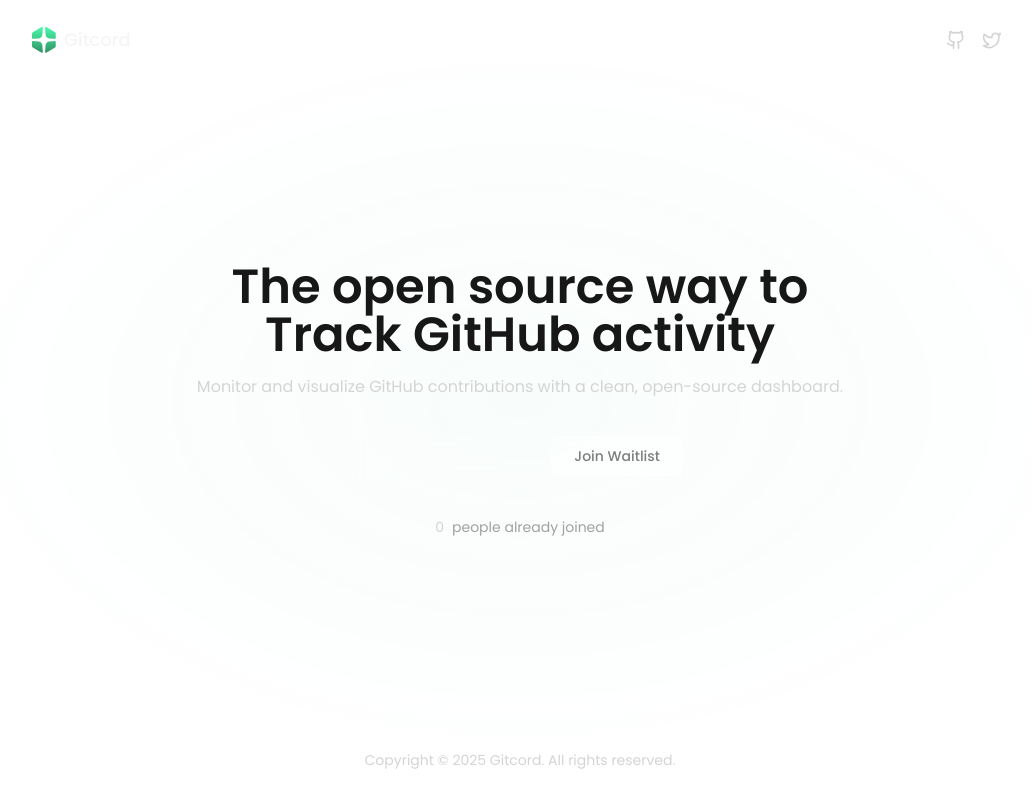
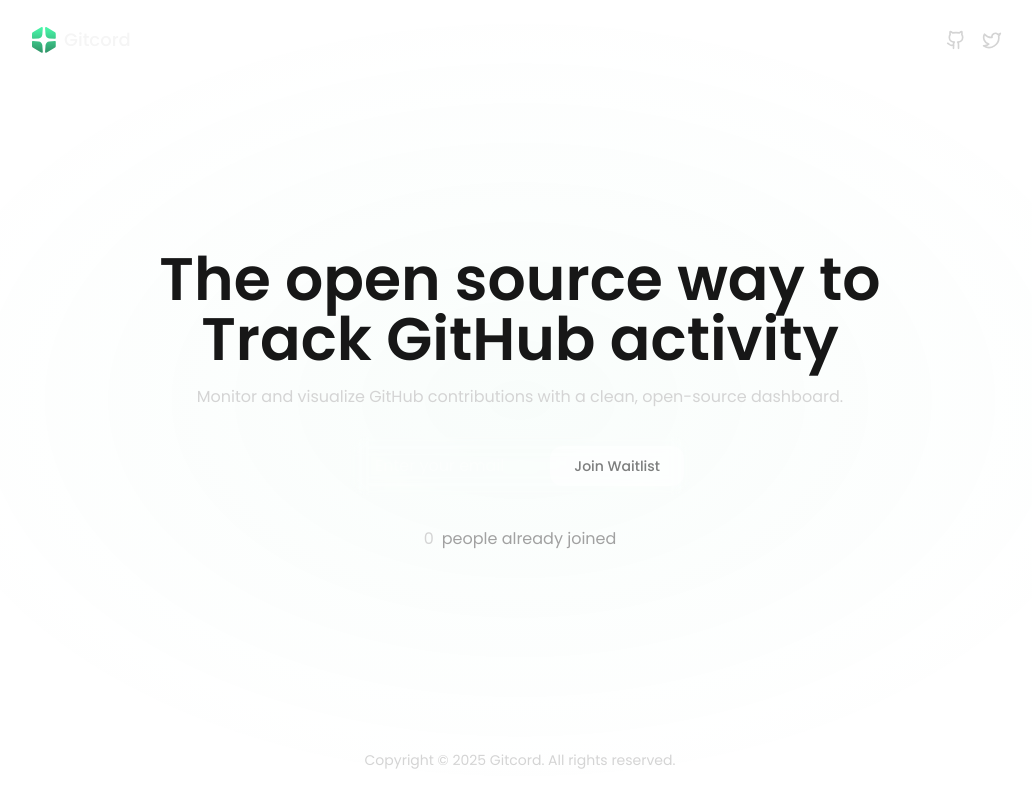
Before and after one commit to chefberke/gitcord-waitlist, a Next.js app: page / in a window 1280 px wide. Shown: the whole page, without its empty margins (120-1152 px from the left). Built offline with nearby package versions, Linux system fonts and the light colour scheme; no server answers; the database is empty.

Commit message:
Update heading size in WaitlistBox and remove unnecessary text size class in WaitlistCounter for improved UI consistency.

```diff
--- a/components/waitlist-box.tsx
+++ b/components/waitlist-box.tsx
@@ -8,7 +8,7 @@ function WaitlistBox() {
     <div className="flex items-center justify-center w-full flex-1">
       <div className="flex flex-col items-center justify-center gap-4">
         <div>
-          <h1 className="text-5xl text-center font-semibold">
+          <h1 className="text-6xl text-center font-semibold">
             The open source way to <br /> Track GitHub activity
           </h1>
         </div>
--- a/components/waitlist-counter.tsx
+++ b/components/waitlist-counter.tsx
@@ -51,7 +51,7 @@ function WaitlistCounter() {
 
   return (
     <div className="flex flex-col items-center space-y-2">
-      <div className="flex items-baseline space-x-2 text-sm">
+      <div className="flex items-baseline space-x-2">
         <span className="text-neutral-300">
           {count !== null ? count.toLocaleString() : "0"}
         </span>
```
